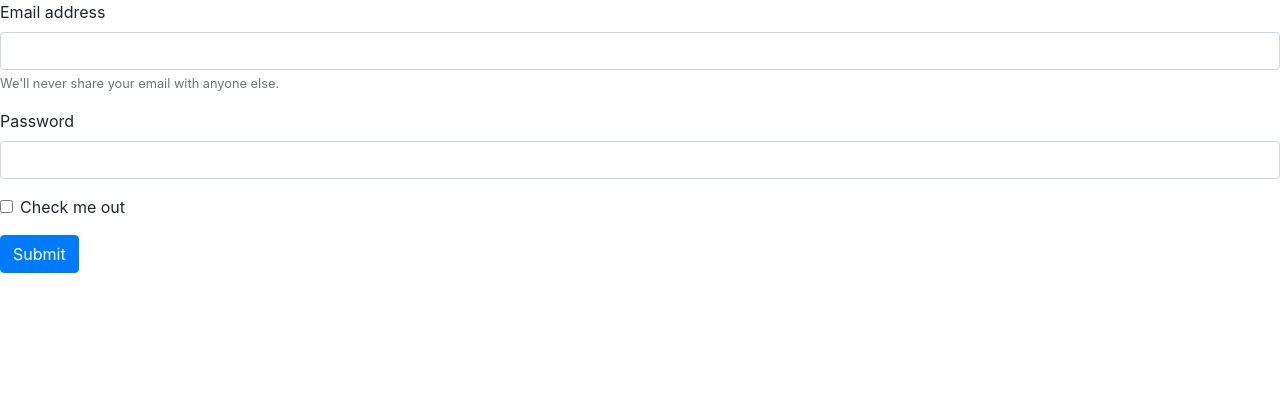
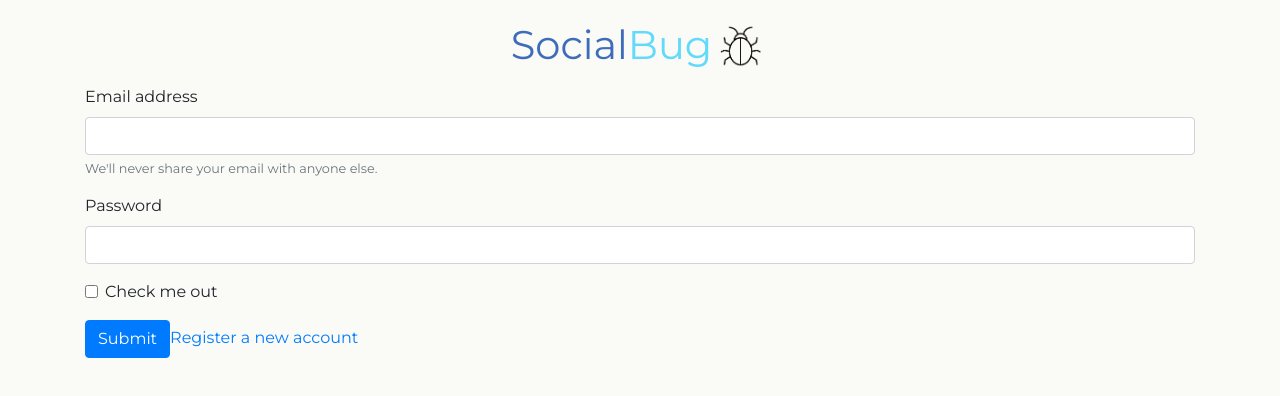
Before and after one commit to hromero7/social-media, a React (Create React App) app in the folder atlas/client/: page / in a window 1280 px wide. Shown: the top 396 px of the page. Built offline with nearby package versions, Linux system fonts and the light colour scheme.

Commit message:
login page update

```diff
--- a/atlas/client/public/index.html
+++ b/atlas/client/public/index.html
@@ -15,12 +15,15 @@
       user's mobile device or desktop. See https://developers.google.com/web/fundamentals/web-app-manifest/
     -->
     <link rel="manifest" href="%PUBLIC_URL%/manifest.json" />
+    <link href="https://fonts.googleapis.com/css2?family=Montserrat&display=swap" rel="stylesheet">
+
     <link
       rel="stylesheet"
       href="https://stackpath.bootstrapcdn.com/bootstrap/4.5.2/css/bootstrap.min.css"
       integrity="sha384-JcKb8q3iqJ61gNV9KGb8thSsNjpSL0n8PARn9HuZOnIxN0hoP+VmmDGMN5t9UJ0Z"
       crossorigin="anonymous"
     />
+    <script src="https://kit.fontawesome.com/d0dc2eb4c1.js" crossorigin="anonymous"></script>
     <script
       src="https://code.jquery.com/jquery-3.5.1.slim.min.js"
       integrity="sha384-DfXdz2htPH0lsSSs5nCTpuj/zy4C+OGpamoFVy38MVBnE+IbbVYUew+OrCXaRkfj"
--- /dev/null
+++ b/atlas/client/src/pages/Login.css
@@ -0,0 +1,21 @@
+html, body {
+    background-color: #fafaf6;
+    font-family: 'Montserrat', sans-serif;
+}
+
+.loginPage {
+    margin-top: 20px;
+}
+
+/*Heading*/
+.socialTitle {
+    font-family: 'Montserrat', sans-serif;
+    text-align: center;
+    color: #3d6cb9;
+}
+.subtitle {
+    color: #61dafb;
+}
+.bugIcon {
+    width:57px;
+}
--- a/atlas/client/src/pages/Login.js
+++ b/atlas/client/src/pages/Login.js
@@ -1,8 +1,15 @@
 import React from 'react';
+import "./Login.css";
+import Icon from "../pages/assets/bugIcon.png";
 
 const Login = () => {
     return(
-        <div>
+        <div className="container loginPage">
+            <h1 className="socialTitle">Social<span className="subtitle">Bug</span>
+            {/* <i className="fas fa-bug"></i> */}
+            <img className="bugIcon" src={Icon} alt=""/>
+            </h1>
+
             <form>
             <div className="form-group">
             <label for="exampleInputEmail1">Email address</label>
@@ -18,6 +25,7 @@ const Login = () => {
             <label className="form-check-label" for="exampleCheck1">Check me out</label>
         </div>
   <button type="submit" className="btn btn-primary">Submit</button>
+  <a href="/register">Register a new account</a>
 </form>
         </div>
     )
```
Also changed, not shown: atlas/client/src/pages/assets/bugIcon.png (added).
